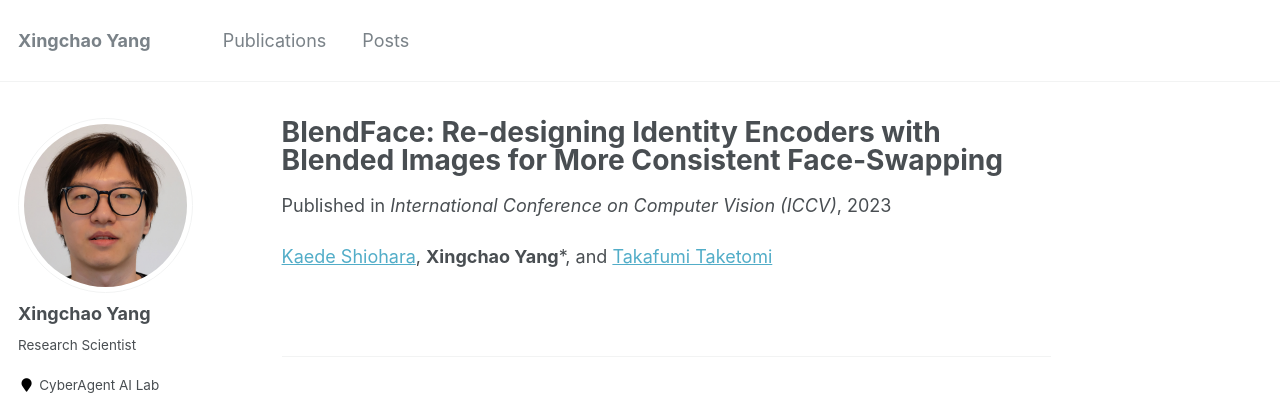
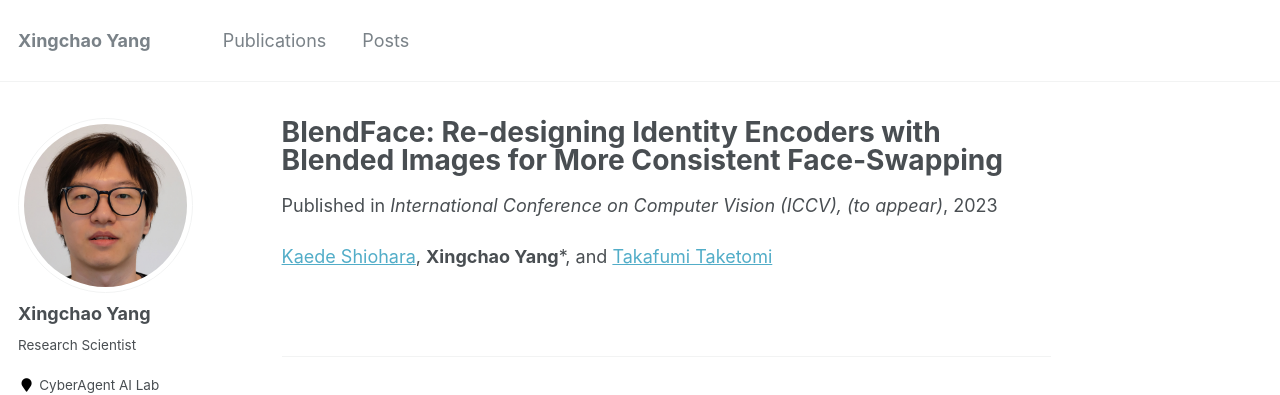
Before and after one commit to YangXingchao/yangxingchao.github.io, a Jekyll site: the page built from _publications/conference/2023-ICCV-blendface.md, in a window 1280 px wide. Shown: the top 395 px of the page. Built offline with Jekyll 4.4.1, drawn with Linux system fonts in a browser that asks for light colours; some of the changed lines change nothing that is shown.

Commit message:
Update 2023-ICCV-blendface.md

```diff
--- a/_publications/conference/2023-ICCV-blendface.md
+++ b/_publications/conference/2023-ICCV-blendface.md
@@ -4,8 +4,8 @@ collection: publications
 pubtype: conference
 permalink: /publication/journal/2023-ICCV-blendface
 date: 2023-10-4
-venue: 'International Conference on Computer Vision (ICCV)'
-paperurl: '(to appear)'
+venue: 'International Conference on Computer Vision (ICCV), (to appear)'
+# paperurl: ''
 # projecturl: 'https://yangxingchao.github.io/3d-makeup-extraction/'
 ---
 
```
